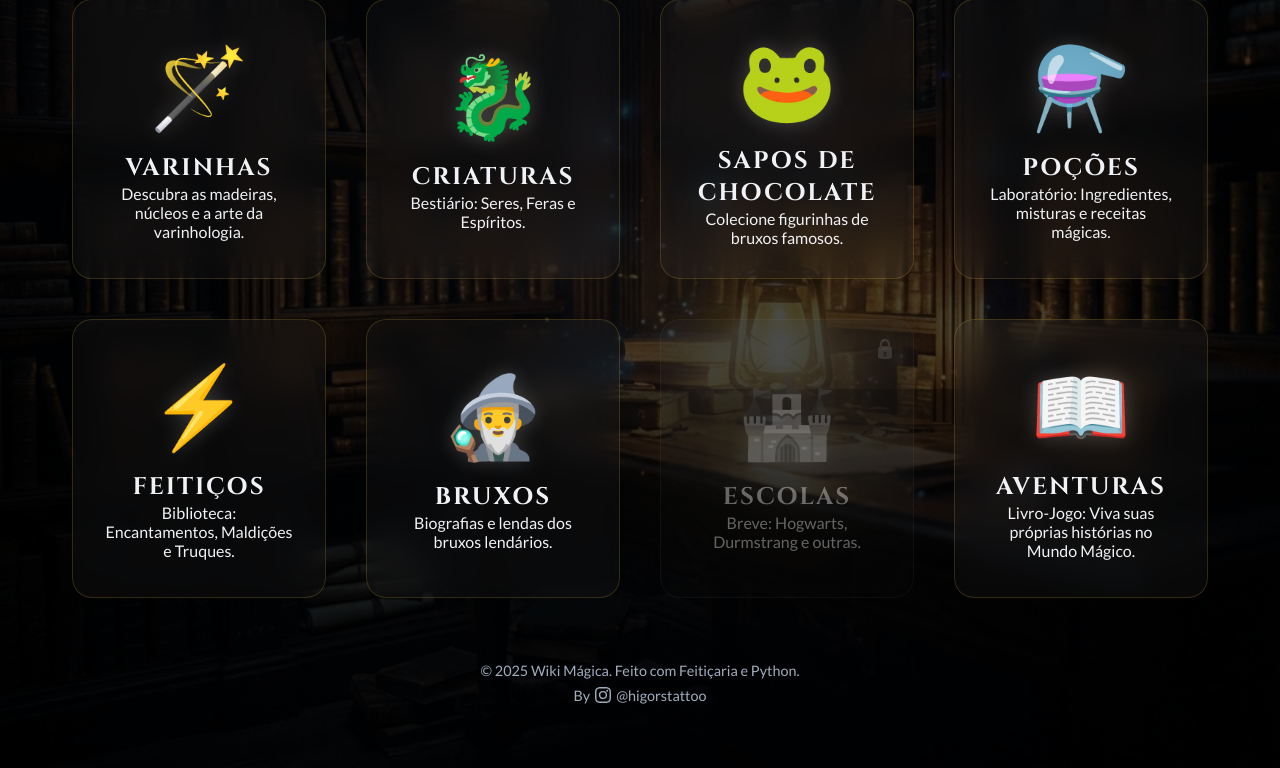
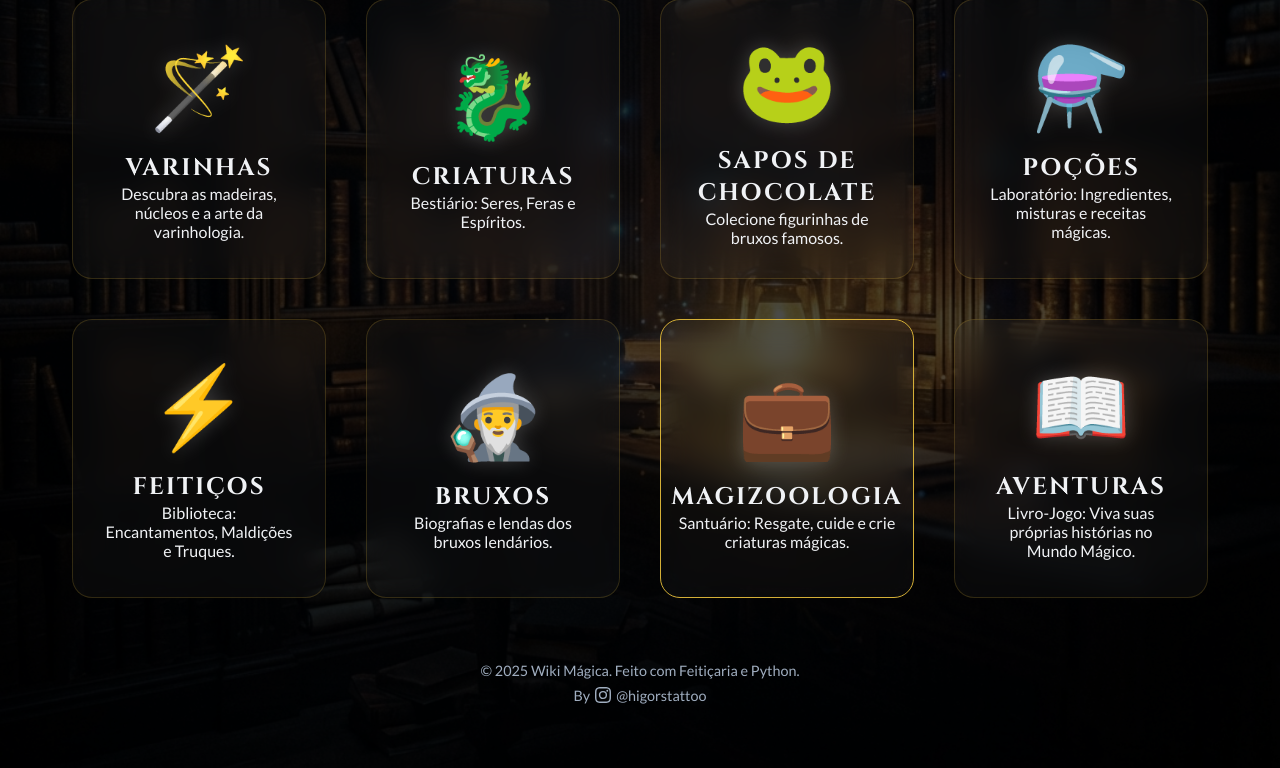
Before and after one commit to NewJhezz/o-mundo-magico, a Flask app: page / in a window 1280 px wide. Shown: the part 411-1179 px from the top of the page. Run offline with Flask 3, Linux system fonts and the light colour scheme.

Commit message:
UI: Add Magizoology entry card to world dashboard

```diff
--- a/templates/world.html
+++ b/templates/world.html
@@ -71,13 +71,15 @@
             <span class="click-hint">Toque para descobrir</span>
         </a>
 
-        <div class="category-card locked" title="Em breve">
-            <div class="category-icon">🏰</div>
+        <!-- Card Magizoologia -->
+        <a href="{{ url_for('magizoology') }}" class="category-card" style="border-color: var(--gold-primary);">
+            <div class="category-icon">💼</div>
             <div class="category-info">
-                <h2>Escolas</h2>
-                <p>Breve: Hogwarts, Durmstrang e outras.</p>
+                <h2>Magizoologia</h2>
+                <p>Santuário: Resgate, cuide e crie criaturas mágicas.</p>
             </div>
-        </div>
+            <span class="click-hint">Entrar no Santuário</span>
+        </a>
 
         <!-- Card Aventuras (Livro-Jogo) -->
         <a href="{{ url_for('adventures') }}" class="category-card">
```
